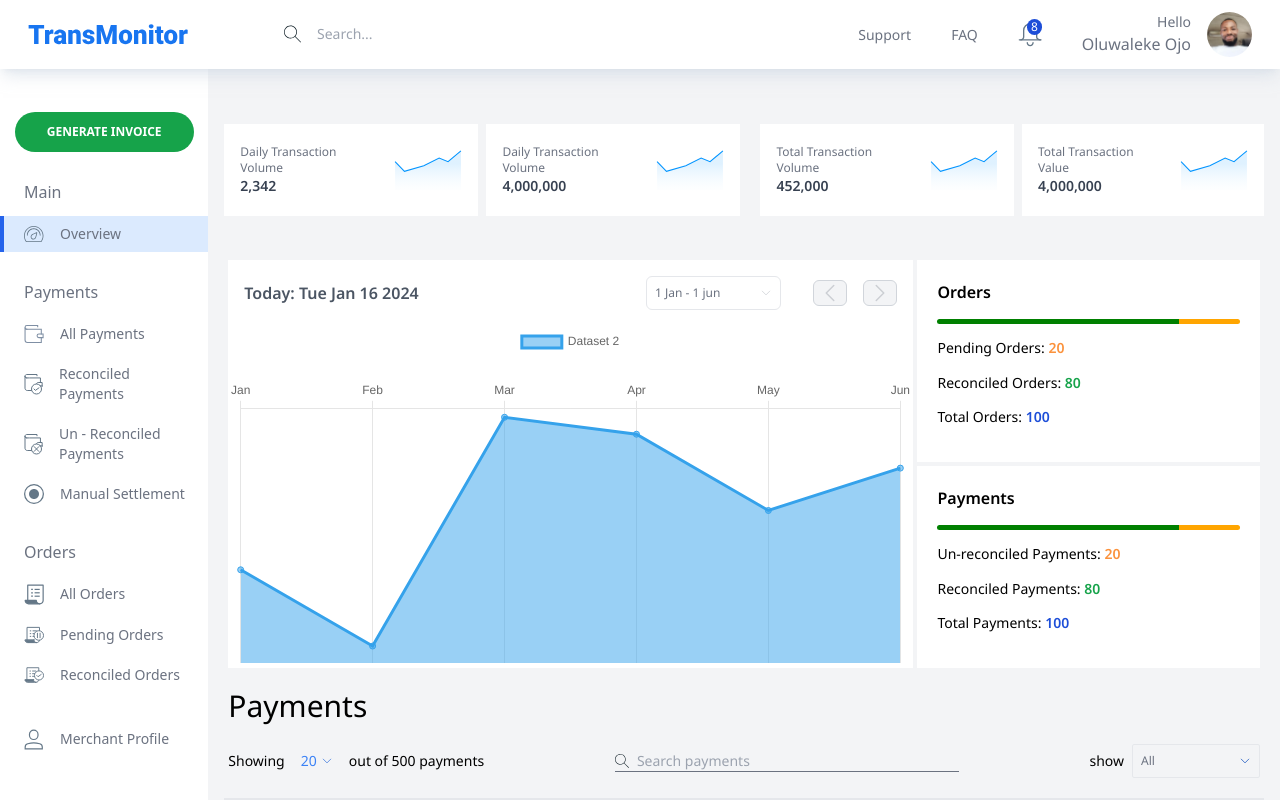
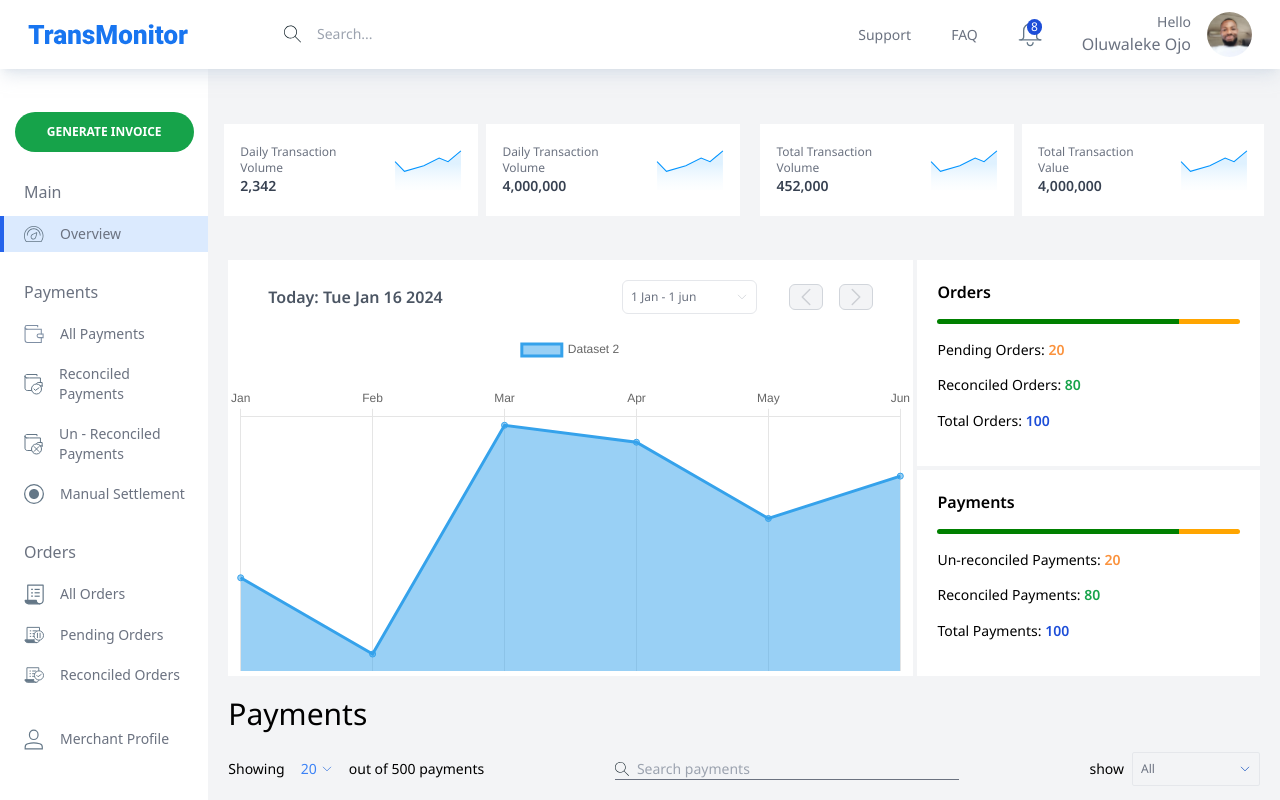
Before and after one commit to 8writes/craaft, a Next.js app: page / in a window 1280 px wide. Built offline with nearby package versions, Linux system fonts and the light colour scheme.

Commit message:
adjustment to chart

```diff
--- a/src/views/Overview/chart.jsx
+++ b/src/views/Overview/chart.jsx
@@ -14,7 +14,7 @@
   return (
     <section className='flex font-noto gap-1 px-1'>
       <section className='bg-white grid w-2/3'>
-        <div className='flex justify-between items-center p-4'>
+        <div className='flex justify-between items-center px-10 py-5'>
           <div>
             <p className='text-base font-semibold text-gray-600'>
               Today: {new Date().toDateString()}
```
